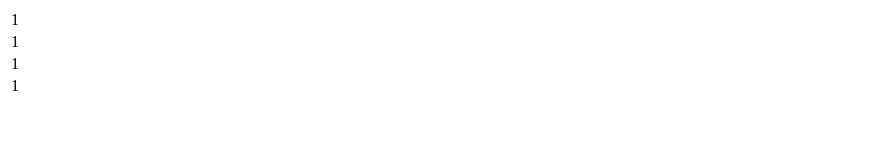
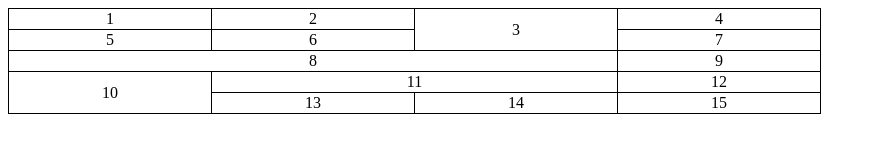
Before and after one commit to RmnSales/html-css, a plain HTML site: page Exercises/ex023/tabela004.html in a window 1280 px wide. Shown: the whole page, without its empty margins (0-876 px from the left). Drawn offline with Linux system fonts and the light colour scheme.

Commit message:
Update tabela004.html

```diff
--- a/Exercises/ex023/tabela004.html
+++ b/Exercises/ex023/tabela004.html
@@ -4,13 +4,55 @@
     <meta charset="UTF-8">
     <meta name="viewport" content="width=device-width, initial-scale=1.0">
     <title>Document</title>
+    <style>
+        table {
+            border-collapse: collapse;
+        }
+        td {
+            border: 1px solid black;
+            width: 200px;
+            text-align: center;
+        }
+    </style>
 </head>
 <body>
     <table>
-        <tr><td>1</td></tr>
-        <tr><td>1</td></tr>
-        <tr><td>1</td></tr>
-        <tr><td>1</td></tr>
+        <tr>
+            <td>1</td>
+            <td>2</td>
+            <td rowspan="2">3</td>
+            <td>4</td>
+
+        </tr>
+
+        <tr>
+            <td>5</td>
+            <td>6</td>
+
+            <td>7</td>
+
+        </tr>
+
+        <tr>
+
+
+            <td colspan="3">8</td>
+            <td>9</td>
+        </tr>
+
+        <tr>
+            <td rowspan="2">10</td>
+            <td colspan="2">11</td>
+            <td>12</td>
+
+        </tr>
+
+        <tr>
+            <td>13</td>
+            <td>14</td>
+            <td>15</td>
+        </tr>
+
     </table>
 </body>
 </html>
```
